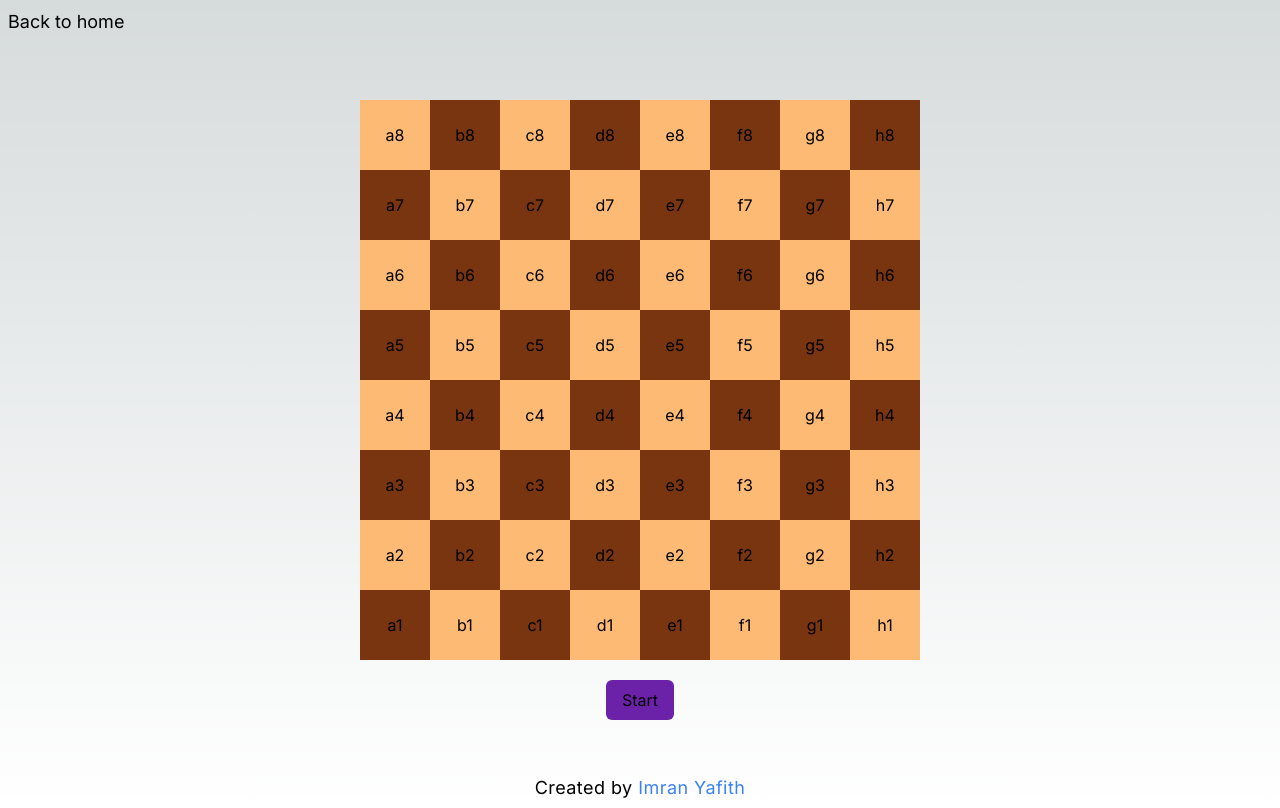
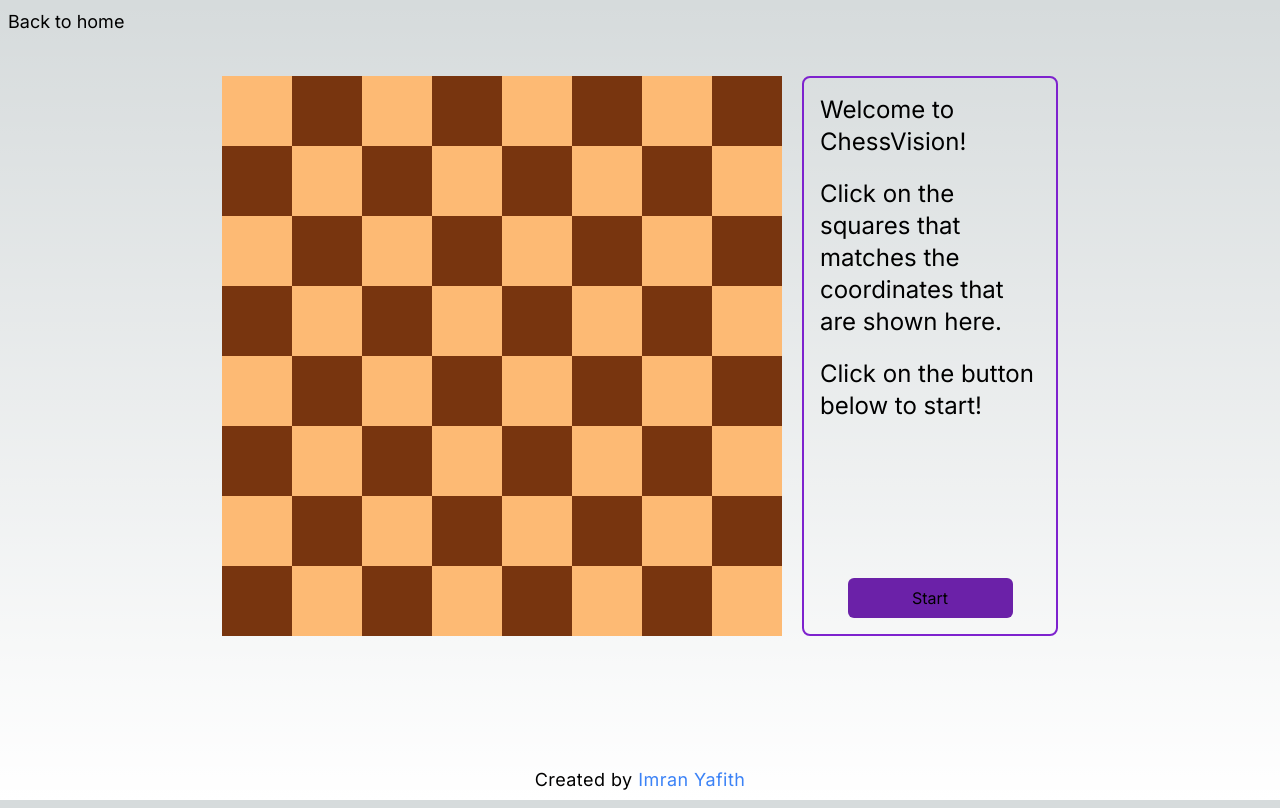
Before and after one commit to pixelfox01/minigames, a Next.js app: page /chessvision in a window 1280 px wide. Built offline with nearby package versions, Linux system fonts and the light colour scheme.

Commit message:
Added lives to the ChessVision

```diff
--- a/app/(games)/chessvision/board/board.tsx
+++ b/app/(games)/chessvision/board/board.tsx
@@ -1,83 +1,35 @@
 import Square from "./square/square";
+import coordinates from "./coordinates";
 
-export default function Board() {
+interface BoardProps {
+  isGameStarted: boolean;
+  curCoordinate: string | null;
+  getNextCoordinate: () => void;
+  lives: number;
+  setLives: (lives: number) => void;
+}
+
+export default function Board(props: BoardProps) {
   return (
     <div className="flex justify-center">
       <div
         id="white-board"
         className="grid grid-cols-8 auto-rows-fr auto-cols-fr w-80 h-80 lg:w-[35rem] lg:h-[35rem]"
       >
-        <Square coordinate="a8" color="white" />
-        <Square coordinate="b8" color="black" />
-        <Square coordinate="c8" color="white" />
-        <Square coordinate="d8" color="black" />
-        <Square coordinate="e8" color="white" />
-        <Square coordinate="f8" color="black" />
-        <Square coordinate="g8" color="white" />
-        <Square coordinate="h8" color="black" />
-
-        <Square coordinate="a7" color="black" />
-        <Square coordinate="b7" color="white" />
-        <Square coordinate="c7" color="black" />
-        <Square coordinate="d7" color="white" />
-        <Square coordinate="e7" color="black" />
-        <Square coordinate="f7" color="white" />
-        <Square coordinate="g7" color="black" />
-        <Square coordinate="h7" color="white" />
-
-        <Square coordinate="a6" color="white" />
-        <Square coordinate="b6" color="black" />
-        <Square coordinate="c6" color="white" />
-        <Square coordinate="d6" color="black" />
-        <Square coordinate="e6" color="white" />
-        <Square coordinate="f6" color="black" />
-        <Square coordinate="g6" color="white" />
-        <Square coordinate="h6" color="black" />
-
-        <Square coordinate="a5" color="black" />
-        <Square coordinate="b5" color="white" />
-        <Square coordinate="c5" color="black" />
-        <Square coordinate="d5" color="white" />
-        <Square coordinate="e5" color="black" />
-        <Square coordinate="f5" color="white" />
-        <Square coordinate="g5" color="black" />
-        <Square coordinate="h5" color="white" />
-
-        <Square coordinate="a4" color="white" />
-        <Square coordinate="b4" color="black" />
-        <Square coordinate="c4" color="white" />
-        <Square coordinate="d4" color="black" />
-        <Square coordinate="e4" color="white" />
-        <Square coordinate="f4" color="black" />
-        <Square coordinate="g4" color="white" />
-        <Square coordinate="h4" color="black" />
-
-        <Square coordinate="a3" color="black" />
-        <Square coordinate="b3" color="white" />
-        <Square coordinate="c3" color="black" />
-        <Square coordinate="d3" color="white" />
-        <Square coordinate="e3" color="black" />
-        <Square coordinate="f3" color="white" />
-        <Square coordinate="g3" color="black" />
-        <Square coordinate="h3" color="white" />
-
-        <Square coordinate="a2" color="white" />
-        <Square coordinate="b2" color="black" />
-        <Square coordinate="c2" color="white" />
-        <Square coordinate="d2" color="black" />
-        <Square coordinate="e2" color="white" />
-        <Square coordinate="f2" color="black" />
-        <Square coordinate="g2" color="white" />
-        <Square coordinate="h2" color="black" />
-
-        <Square coordinate="a1" color="black" />
-        <Square coordinate="b1" color="white" />
-        <Square coordinate="c1" color="black" />
-        <Square coordinate="d1" color="white" />
-        <Square coordinate="e1" color="black" />
-        <Square coordinate="f1" color="white" />
-        <Square coordinate="g1" color="black" />
-        <Square coordinate="h1" color="white" />
+        {coordinates.map((row, row_idx) =>
+          row.map((coordinate, coordinate_idx) => (
+            <Square
+              key={`${row_idx}-${coordinate_idx}`}
+              coordinate={coordinate}
+              color={(row_idx + coordinate_idx) % 2 === 0 ? "white" : "black"}
+              isGameStarted={props.isGameStarted}
+              curCoordinate={props.curCoordinate}
+              getNextCoordinate={props.getNextCoordinate}
+              lives={props.lives}
+              setLives={props.setLives}
+            />
+          ))
+        )}
       </div>
     </div>
   );
--- /dev/null
+++ b/app/(games)/chessvision/board/coordinates.ts
@@ -0,0 +1,12 @@
+const coordinates = [
+  ["a8", "b8", "c8", "d8", "e8", "f8", "g8", "h8"],
+  ["a7", "b7", "c7", "d7", "e7", "f7", "g7", "h7"],
+  ["a6", "b6", "c6", "d6", "e6", "f6", "g6", "h6"],
+  ["a5", "b5", "c5", "d5", "e5", "f5", "g5", "h5"],
+  ["a4", "b4", "c4", "d4", "e4", "f4", "g4", "h4"],
+  ["a3", "b3", "c3", "d3", "e3", "f3", "g3", "h3"],
+  ["a2", "b2", "c2", "d2", "e2", "f2", "g2", "h2"],
+  ["a1", "b1", "c1", "d1", "e1", "f1", "g1", "h1"],
+];
+
+export default coordinates;
--- a/app/(games)/chessvision/board/square/square.tsx
+++ b/app/(games)/chessvision/board/square/square.tsx
@@ -1,36 +1,32 @@
-"use client";
-
-import { useContext } from "react";
-import { ChessVisionContext } from "../../page";
-
 interface SquareProps {
   coordinate: string;
   color: "black" | "white";
-  //   onClick: () => void;
+  isGameStarted: boolean;
+  curCoordinate: string | null;
+  getNextCoordinate: () => void;
+  lives: number;
+  setLives: (lives: number) => void;
 }
 
 export default function Square(props: SquareProps) {
-  const { curCoordinate, getNextCoordinate, isGameStarted } =
-    useContext(ChessVisionContext);
-
   return (
     <button
       className={`${
         props.color === "black" ? "bg-amber-900" : "bg-orange-300"
       }`}
       onClick={() => onSquareClick(props.coordinate)}
-    >
-      {props.coordinate}
-    </button>
+    ></button>
   );
 
   function onSquareClick(coordinate: string) {
-    if (!isGameStarted) {
+    if (!props.isGameStarted) {
       return;
     }
 
-    if (curCoordinate === coordinate) {
-      getNextCoordinate();
+    if (props.curCoordinate === coordinate) {
+      props.getNextCoordinate();
+    } else {
+      props.setLives(props.lives - 1);
     }
   }
 }
--- a/app/(games)/chessvision/page.tsx
+++ b/app/(games)/chessvision/page.tsx
@@ -1,11 +1,13 @@
 "use client";
 
-import { useState, createContext } from "react";
+import { useState, useEffect } from "react";
 import Board from "./board/board";
 
 export default function ChessVission() {
   const [curCoordinate, setCurCoordinate] = useState<string | null>(null);
   const [isGameStarted, setIsGameStarted] = useState(false);
+  const [isGameOver, setIsGameOver] = useState(false);
+  const [lives, setLives] = useState(3);
 
   const coordinates = [
     "a1",
@@ -86,29 +88,60 @@ export default function ChessVission() {
 
   function startGame() {
     setIsGameStarted(true);
+    setLives(3);
     getNextCoordinate();
   }
 
+  function gameOver() {
+    setIsGameOver(true);
+    setIsGameStarted(false);
+    setCurCoordinate(null);
+    alert("Game Over!");
+  }
+
+  useEffect(() => {
+    if (lives <= 0) {
+      gameOver();
+    }
+  }, [lives]);
+
   return (
-    <ChessVisionContext.Provider
-      value={{ curCoordinate, getNextCoordinate, isGameStarted }}
-    >
-      <div className="flex flex-col items-center">
-        <div className="h-16 text-2xl">{curCoordinate}</div>
-        <Board />
+    <div className="flex justify-center gap-5 py-10">
+      <Board
+        isGameStarted={isGameStarted}
+        curCoordinate={curCoordinate}
+        getNextCoordinate={getNextCoordinate}
+        lives={lives}
+        setLives={setLives}
+      />
+      <div className="border-2 border-purple-700 rounded-lg p-4 w-64 flex flex-col items-center justify-between">
+        {isGameStarted && <div className="h-16 text-2xl">Lives: {lives}</div>}
+
+        {curCoordinate && (
+          <div className="h-16 text-2xl">Click on: curCoordinate</div>
+        )}
+
+        {!isGameStarted && (
+          <div className="h-full text-2xl">
+            <div>
+              <p>Welcome to ChessVision!</p>
+              <p className="py-5">
+                Click on the squares that matches the coordinates that are shown
+                here.
+              </p>
+              <p>Click on the button below to start!</p>
+            </div>
+          </div>
+        )}
+
         <button
           onClick={startGame}
-          className="bg-purple-800 rounded-md py-2 px-4 mt-5"
+          className="bg-purple-800 rounded-md py-2 px-4 w-3/4 disabled:bg-gray-400"
+          disabled={isGameStarted}
         >
           Start
         </button>
       </div>
-    </ChessVisionContext.Provider>
+    </div>
   );
 }
-
-export const ChessVisionContext = createContext({
-  curCoordinate: null as null | string,
-  getNextCoordinate: () => {},
-  isGameStarted: false,
-});
--- a/app/(games)/layout.tsx
+++ b/app/(games)/layout.tsx
@@ -7,7 +7,7 @@ export default function GamesLayout({
 }) {
   return (
     <div>
-      <div className="mt-2">
+      <div className="pt-2">
         <Link href="/" className="hover:underline text-lg pl-2">
           Back to home
         </Link>
```
